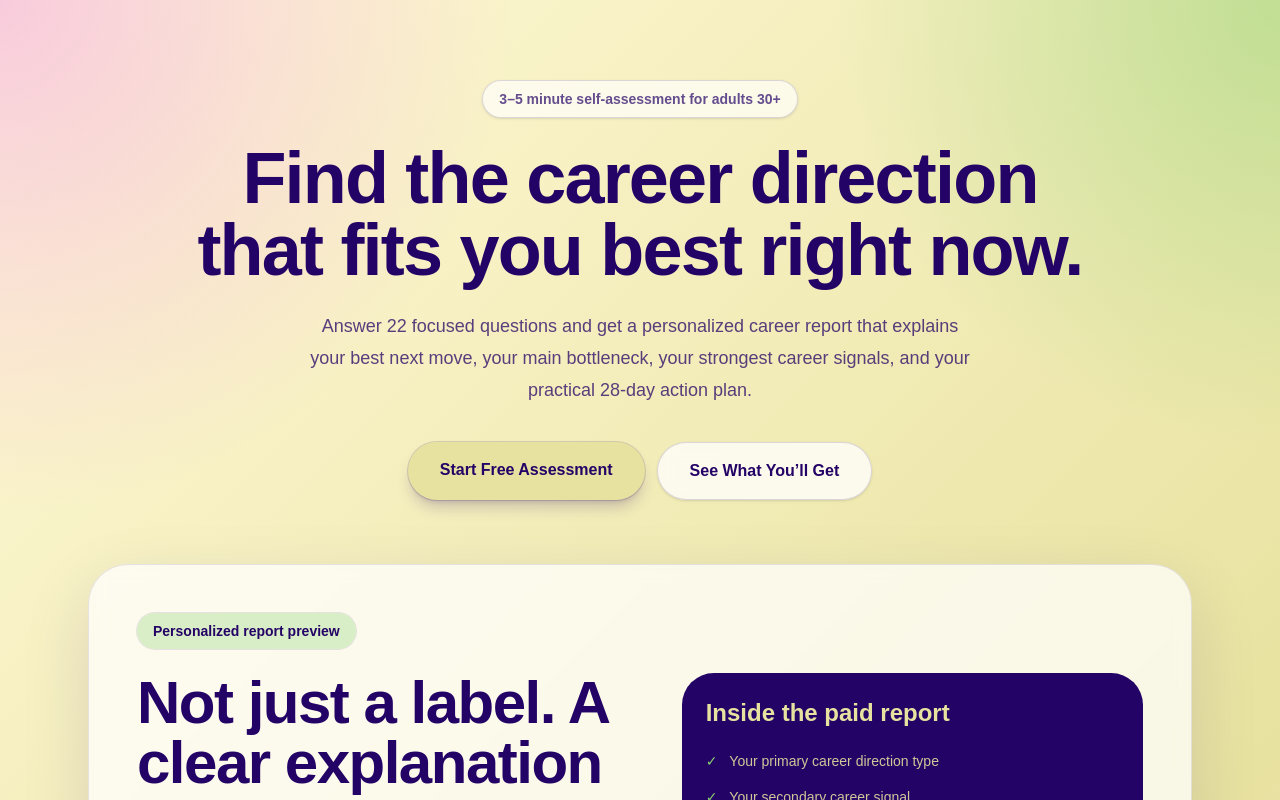
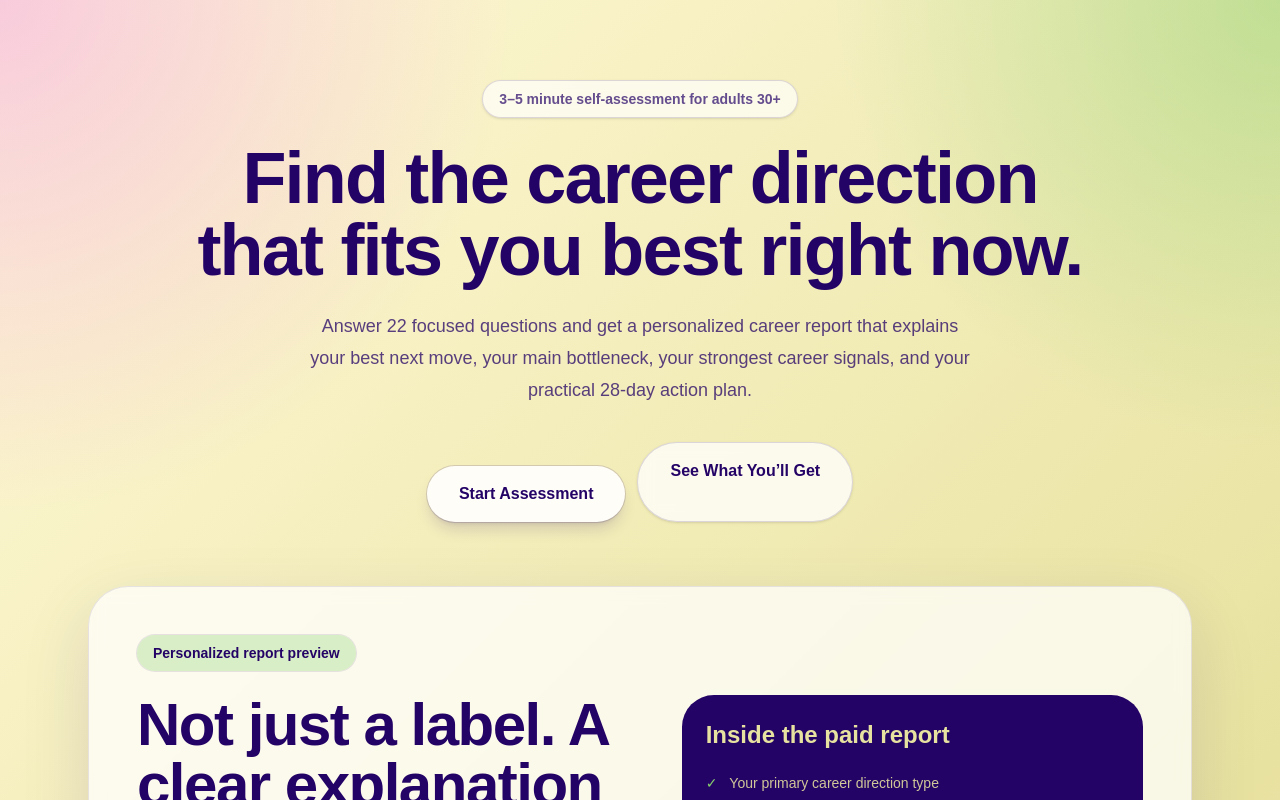
Before and after one commit to vakooragvelidze-x/git-commit--m-Initial-Career-Path-Finder-app-, a Next.js app: page / in a window 1280 px wide. Shown: the top 800 px of the page. Built offline with nearby package versions, Linux system fonts and the light colour scheme; a web font is replaced by a local one.

Commit message:
Fix link color inheritance and CTA readability

```diff
--- a/app/globals.css
+++ b/app/globals.css
@@ -53,7 +53,7 @@ a {
 }
 
 a {
-  color: inherit;
+
   text-decoration: none;
 }
 
--- a/app/page.tsx
+++ b/app/page.tsx
@@ -20,11 +20,11 @@ export default function Home() {
 
         <div className="mt-9 flex flex-col gap-3 sm:flex-row">
           <a
-            href="/quiz"
-            className="rounded-full bg-[#e8e2a0] px-8 py-4 text-base font-extrabold text-[#240366] shadow-lg shadow-[#240366]/20 ring-1 ring-[#240366]/15 transition hover:bg-[#f5b3df]"
-          >
-            Start Free Assessment
-          </a>
+  href="/quiz"
+  className="mt-6 block rounded-full bg-[#fffdf8] px-8 py-4 text-center text-base font-extrabold text-[#240366] shadow-lg shadow-[#240366]/15 ring-1 ring-[#240366]/15 transition hover:bg-[#f5b3df]"
+>
+  Start Assessment
+</a>
 
           <a
             href="#report-preview"
```
